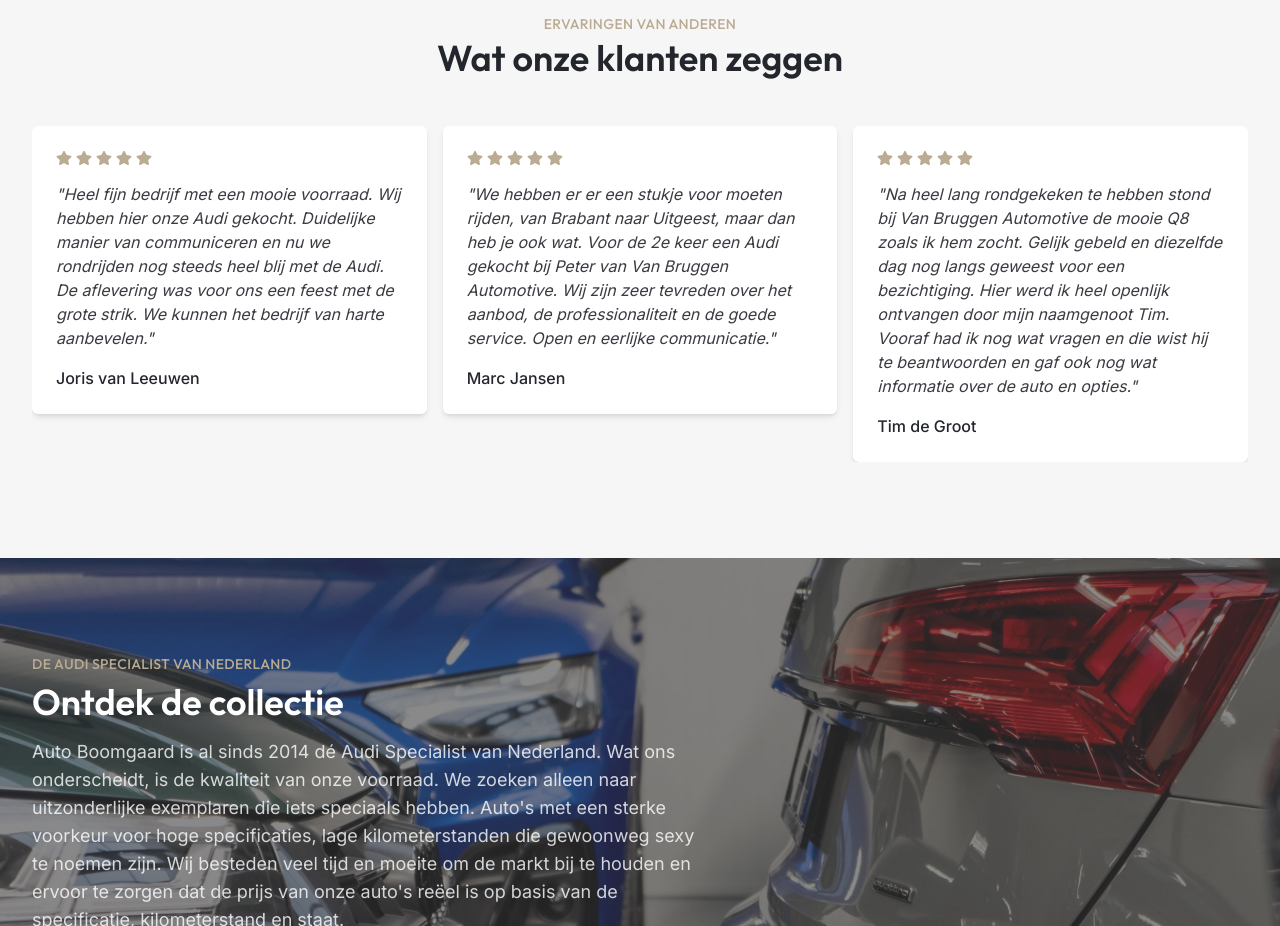
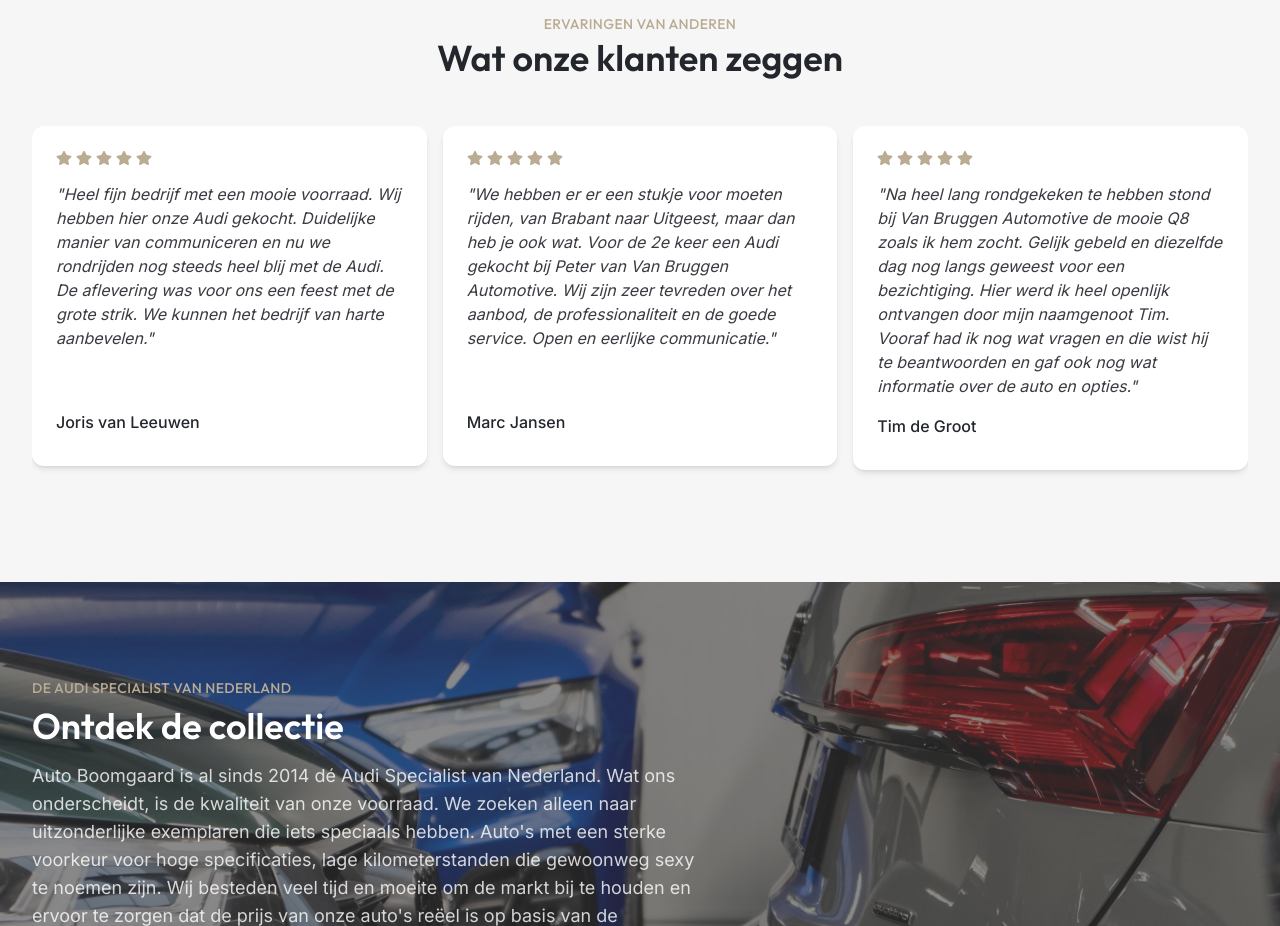
Before and after one commit to OmarNassar1127/auto-boomgaard-v2, a Next.js app: page / in a window 1280 px wide. Shown: the part 3020-3946 px from the top of the page. Built offline with nearby package versions, Linux system fonts and the light colour scheme.

Commit message:
Carrousel fix

```diff
--- a/src/components/home/testimonials-section.tsx
+++ b/src/components/home/testimonials-section.tsx
@@ -90,7 +90,8 @@ export const TestimonialsSection = () => {
             setApi={handleApiChange}
             className="w-full"
           >
-            <CarouselContent className="-ml-4">
+            <CarouselContent className="-ml-4 h-auto items-stretch pb-4">
+
               {testimonials.map((testimonial, index) => (
                 <CarouselItem key={testimonial.id} className="pl-4 md:basis-1/2 lg:basis-1/3">
                   <motion.div
@@ -103,8 +104,8 @@ export const TestimonialsSection = () => {
                       content={testimonial.content}
                       author={testimonial.author}
                       rating={testimonial.rating}
-                      className="h-full"
-                    />
+                      className="flex flex-col justify-between h-full min-h-[340px] bg-white p-6 pb-8 rounded-xl shadow-md"
+                      />
                   </motion.div>
                 </CarouselItem>
               ))}
```
